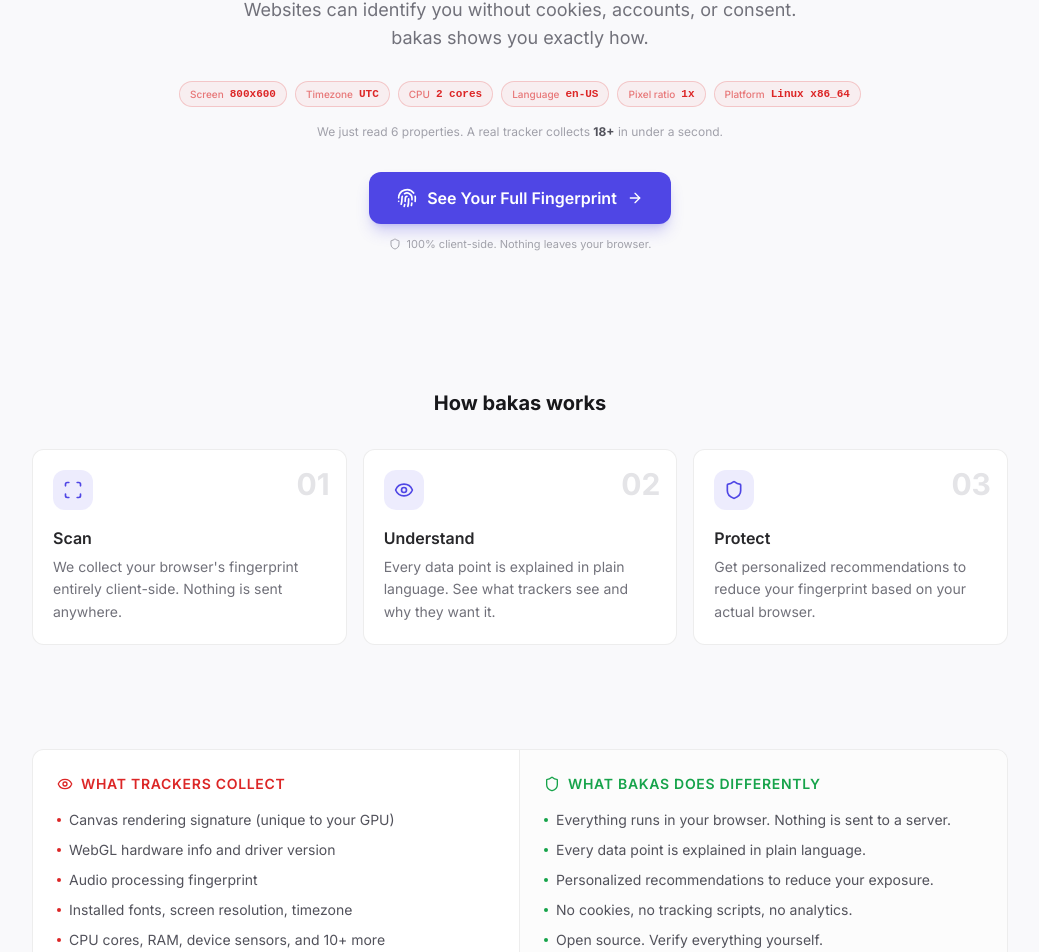
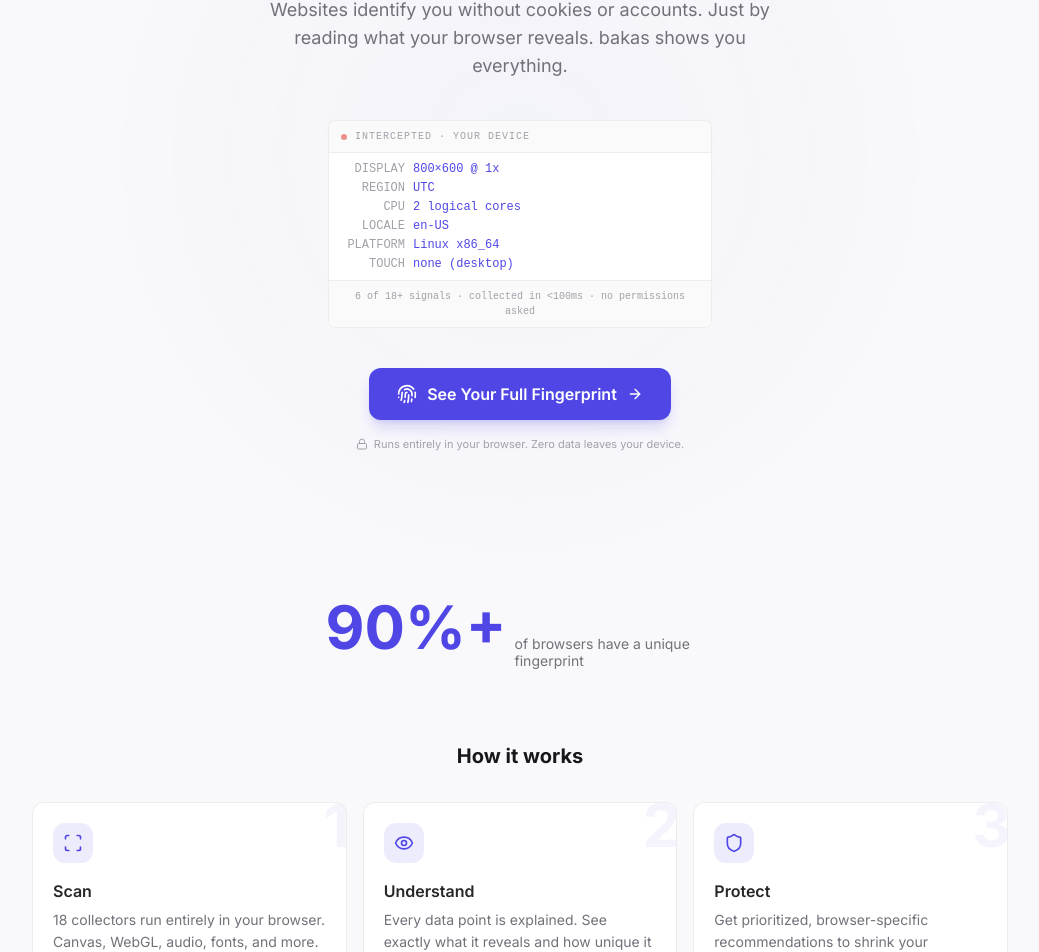
Before and after one commit to mfmadarang/bakas-vercel, a Nuxt app in the folder frontend/: page / in a window 1280 px wide. Shown: the part 337-1289 px from the top of the page, without its empty margins (120-1159 px from the left). Built offline with nearby package versions, Linux system fonts and the light colour scheme.

Commit message:
artistic homepage: glow effect, intercepted file readout, fixed step numbers

```diff
--- a/frontend/pages/index.vue
+++ b/frontend/pages/index.vue
@@ -1,54 +1,56 @@
 <script setup lang="ts">
 /**
- * Homepage — The first thing users see.
+ * Homepage — "Surveillance exposed" aesthetic
  *
- * The live data hook is now a row of compact pills that pop in
- * below the hero subtitle. They look like leaked data tags
- * appearing one by one — small, punchy, and doesn't eat space.
+ * The hero has a subtle animated gradient glow and grid pattern that
+ * evokes the feeling of being scanned. Live browser data types itself
+ * out in a monospace "intercepted file" card. The whole page is designed
+ * to make the user feel like they just caught the internet looking at them.
  */
 
 import {
   Fingerprint, ArrowRight, Eye, Shield, Scan, BookOpen,
-  Monitor, Globe, Cpu, Clock, ChevronRight
+  Monitor, Globe, Cpu, Clock, ChevronRight, Lock
 } from "lucide-vue-next";
 
 const store = useFingerprintStore();
 const router = useRouter();
 
-// ── Live data pills ──
-// Grabbed instantly on mount. Displayed as compact pills.
-const livePills = ref<Array<{ label: string; value: string }>>([]);
+// ── Live data ticker ──
+// Instead of pills, these type out one at a time in a monospace readout
+interface DataLine {
+  label: string;
+  value: string;
+}
+
+const liveLines = ref<DataLine[]>([]);
 const visibleCount = ref(0);
 const allRevealed = ref(false);
 let revealInterval: ReturnType<typeof setInterval> | null = null;
 
-function grabQuickData() {
-  const pills: Array<{ label: string; value: string }> = [];
-
-  pills.push({ label: "Screen", value: `${screen.width}x${screen.height}` });
-  pills.push({ label: "Timezone", value: Intl.DateTimeFormat().resolvedOptions().timeZone.split("/").pop() || "Unknown" });
-
+function grabQuickData(): DataLine[] {
+  const lines: DataLine[] = [];
+  lines.push({ label: "DISPLAY", value: `${screen.width}×${screen.height} @ ${window.devicePixelRatio}x` });
+  lines.push({ label: "REGION", value: Intl.DateTimeFormat().resolvedOptions().timeZone });
   if (navigator.hardwareConcurrency) {
-    pills.push({ label: "CPU", value: `${navigator.hardwareConcurrency} cores` });
+    lines.push({ label: "CPU", value: `${navigator.hardwareConcurrency} logical cores` });
   }
-
-  pills.push({ label: "Language", value: navigator.language });
-  pills.push({ label: "Pixel ratio", value: `${window.devicePixelRatio}x` });
-  pills.push({ label: "Platform", value: navigator.platform });
-
-  return pills;
+  lines.push({ label: "LOCALE", value: navigator.language });
+  lines.push({ label: "PLATFORM", value: navigator.platform });
+  lines.push({ label: "TOUCH", value: navigator.maxTouchPoints > 0 ? `${navigator.maxTouchPoints} points (mobile)` : "none (desktop)" });
+  return lines;
 }
 
 function startReveal() {
   visibleCount.value = 0;
   revealInterval = setInterval(() => {
-    if (visibleCount.value < livePills.value.length) {
+    if (visibleCount.value < liveLines.value.length) {
       visibleCount.value++;
     } else {
       if (revealInterval) clearInterval(revealInterval);
       allRevealed.value = true;
     }
-  }, 350);
+  }, 400);
 }
 
 function startScan() {
@@ -57,8 +59,8 @@
 }
 
 onMounted(() => {
-  livePills.value = grabQuickData();
-  setTimeout(startReveal, 1000);
+  liveLines.value = grabQuickData();
+  setTimeout(startReveal, 1200);
 });
 
 onUnmounted(() => {
@@ -67,21 +69,18 @@
 
 const steps = [
   {
-    number: "01",
     title: "Scan",
-    description: "We collect your browser's fingerprint entirely client-side. Nothing is sent anywhere.",
+    description: "18 collectors run entirely in your browser. Canvas, WebGL, audio, fonts, and more. Nothing is sent anywhere.",
     icon: Scan,
   },
   {
-    number: "02",
     title: "Understand",
-    description: "Every data point is explained in plain language. See what trackers see and why they want it.",
+    description: "Every data point is explained. See exactly what it reveals and how unique it makes you.",
     icon: Eye,
   },
   {
-    number: "03",
     title: "Protect",
-    description: "Get personalized recommendations to reduce your fingerprint based on your actual browser.",
+    description: "Get prioritized, browser-specific recommendations to shrink your fingerprint surface.",
     icon: Shield,
   },
 ];
@@ -90,88 +89,106 @@
 <template>
   <div>
     <!-- ═══ Hero ═══ -->
-    <section class="py-14 sm:py-24">
-      <div class="text-center">
-        <!-- Pill badge -->
-        <div class="inline-flex items-center gap-1.5 px-3 py-1 rounded-full bg-accent/10 dark:bg-accent-dark/10 text-accent dark:text-accent-dark text-xs font-semibold mb-5">
-          <Fingerprint class="w-3.5 h-3.5" />
-          Browser Fingerprint Analyzer
+    <section class="relative py-16 sm:py-28 overflow-hidden">
+      <!-- Background glow — soft radial that pulses subtly -->
+      <div class="absolute inset-0 pointer-events-none overflow-hidden">
+        <div class="absolute top-1/2 left-1/2 -translate-x-1/2 -translate-y-1/2 w-[600px] h-[600px] sm:w-[800px] sm:h-[800px] rounded-full hero-glow" />
       </div>
 
-        <h1 class="text-3xl sm:text-5xl font-bold tracking-tight mb-4 leading-[1.15]">
-          Your browser is talking<br class="hidden sm:block" />
-          about you. <span class="text-accent dark:text-accent-dark">Right now.</span>
+      <div class="relative text-center">
+        <h1 class="text-4xl sm:text-6xl font-bold tracking-tight mb-5 leading-[1.1]">
+          <span class="block text-zinc-800 dark:text-zinc-100">Your browser has a</span>
+          <span class="block text-accent dark:text-accent-dark">unique face.</span>
         </h1>
 
-        <p class="text-base sm:text-lg text-zinc-500 dark:text-zinc-400 max-w-xl mx-auto leading-relaxed mb-6">
-          Websites can identify you without cookies, accounts, or consent.
-          bakas shows you exactly how.
+        <p class="text-base sm:text-lg text-zinc-500 dark:text-zinc-400 max-w-lg mx-auto leading-relaxed mb-10">
+          Websites identify you without cookies or accounts.
+          Just by reading what your browser reveals. bakas shows you everything.
         </p>
 
-        <!-- ── Live data pills ── -->
-        <!-- Compact pills that pop in one by one like leaked browser properties -->
-        <div class="flex flex-wrap items-center justify-center gap-2 mb-3 min-h-[36px]">
-          <TransitionGroup
-            enter-active-class="transition-all duration-300 ease-out"
-            enter-from-class="opacity-0 scale-90 translate-y-1"
-            enter-to-class="opacity-100 scale-100 translate-y-0"
-          >
-            <div
-              v-for="(pill, i) in livePills.slice(0, visibleCount)"
-              :key="pill.label"
-              class="inline-flex items-center gap-1.5 px-2.5 py-1 rounded-full border border-danger/20 dark:border-danger-dark/20 bg-danger/5 dark:bg-danger-dark/5"
-            >
-              <span class="text-[10px] text-danger/60 dark:text-danger-dark/60 font-medium">{{ pill.label }}</span>
-              <span class="text-[11px] font-mono font-semibold text-danger dark:text-danger-dark">{{ pill.value }}</span>
-            </div>
-          </TransitionGroup>
+        <!-- ── Intercepted data readout ── -->
+        <div class="max-w-sm mx-auto mb-10">
+          <div class="rounded-lg border border-black/[0.07] dark:border-white/[0.07] bg-white dark:bg-[#0d0d0d] overflow-hidden text-left">
+            <!-- File header -->
+            <div class="flex items-center gap-2 px-3 py-2 border-b border-black/[0.05] dark:border-white/[0.05] bg-zinc-50 dark:bg-zinc-900/60">
+              <span class="w-1.5 h-1.5 rounded-full bg-danger dark:bg-danger-dark animate-pulse"></span>
+              <span class="text-[10px] font-mono font-medium text-zinc-400 uppercase tracking-widest">intercepted · your device</span>
             </div>
 
-        <!-- Teaser line after all pills revealed -->
+            <!-- Data lines -->
+            <div class="px-3 py-2 font-mono text-xs space-y-[3px]">
+              <div
+                v-for="(line, i) in liveLines"
+                :key="line.label"
+                class="flex gap-2 transition-all duration-300"
+                :class="i < visibleCount ? 'opacity-100' : 'opacity-0 translate-x-1'"
+              >
+                <span class="text-zinc-400 dark:text-zinc-600 w-16 shrink-0 text-right">{{ line.label }}</span>
+                <span class="text-accent dark:text-accent-dark font-medium truncate">{{ line.value }}</span>
+              </div>
+            </div>
+
+            <!-- Footer -->
             <Transition
               enter-active-class="transition-opacity duration-500"
               enter-from-class="opacity-0"
               enter-to-class="opacity-100"
             >
-          <p v-if="allRevealed" class="text-xs text-zinc-400 mb-8">
-            We just read 6 properties. A real tracker collects <strong class="text-zinc-600 dark:text-zinc-300">18+</strong> in under a second.
+              <div
+                v-if="allRevealed"
+                class="px-3 py-2 border-t border-black/[0.05] dark:border-white/[0.05] bg-zinc-50 dark:bg-zinc-900/60"
+              >
+                <p class="text-[10px] font-mono text-zinc-400 text-center">
+                  6 of 18+ signals · collected in &lt;100ms · no permissions asked
                 </p>
+              </div>
             </Transition>
+          </div>
+        </div>
 
         <!-- CTA -->
-        <div>
         <button
           @click="startScan"
-            class="inline-flex items-center gap-2.5 px-7 py-3.5 rounded-xl bg-accent dark:bg-accent-dark text-white font-semibold text-base transition-all shadow-lg shadow-accent/25 dark:shadow-accent-dark/25 hover:shadow-xl hover:shadow-accent/30 dark:hover:shadow-accent-dark/30 hover:opacity-90"
+          class="group inline-flex items-center gap-2.5 px-7 py-3.5 rounded-xl bg-accent dark:bg-accent-dark text-white font-semibold text-base transition-all shadow-lg shadow-accent/20 dark:shadow-accent-dark/20 hover:shadow-xl hover:shadow-accent/30 dark:hover:shadow-accent-dark/30 hover:opacity-90"
         >
           <Fingerprint class="w-5 h-5" />
           See Your Full Fingerprint
-            <ArrowRight class="w-4 h-4" />
+          <ArrowRight class="w-4 h-4 transition-transform group-hover:translate-x-0.5" />
         </button>
 
-          <p class="text-[11px] text-zinc-400 mt-3 flex items-center justify-center gap-1.5">
-            <Shield class="w-3 h-3" />
-            100% client-side. Nothing leaves your browser.
+        <p class="text-[11px] text-zinc-400 mt-4 flex items-center justify-center gap-1.5">
+          <Lock class="w-3 h-3" />
+          Runs entirely in your browser. Zero data leaves your device.
         </p>
       </div>
+    </section>
+
+    <!-- ═══ Divider stat ═══ -->
+    <section class="py-8 text-center">
+      <div class="inline-flex items-baseline gap-2">
+        <span class="text-5xl sm:text-6xl font-bold text-accent dark:text-accent-dark">90%+</span>
+        <span class="text-sm text-zinc-500 dark:text-zinc-400 max-w-[200px] text-left leading-tight">
+          of browsers have a unique fingerprint
+        </span>
       </div>
     </section>
 
     <!-- ═══ How It Works ═══ -->
     <section class="py-10 mb-6">
-      <h2 class="text-xl font-bold text-center mb-8">How bakas works</h2>
+      <h2 class="text-xl font-bold text-center mb-8">How it works</h2>
 
       <div class="grid grid-cols-1 sm:grid-cols-3 gap-4">
         <div
-          v-for="step in steps"
-          :key="step.number"
-          class="relative rounded-xl border border-black/[0.07] dark:border-white/[0.07] bg-white dark:bg-[#111111] p-5 transition-shadow duration-200 hover:shadow-md"
+          v-for="(step, i) in steps"
+          :key="step.title"
+          class="relative rounded-xl border border-black/[0.07] dark:border-white/[0.07] bg-white dark:bg-[#111111] p-5 transition-shadow duration-200 hover:shadow-md overflow-hidden"
         >
-          <!-- Step number -->
-          <span class="text-3xl font-bold text-zinc-200 dark:text-zinc-800 absolute top-4 right-4 select-none">
-            {{ step.number }}
+          <!-- Step number — large, using accent color at very low opacity -->
+          <span class="absolute -top-2 -right-1 text-6xl font-black text-accent/[0.06] dark:text-accent-dark/[0.08] select-none leading-none">
+            {{ i + 1 }}
           </span>
 
+          <div class="relative">
             <div class="w-10 h-10 rounded-xl bg-accent/10 dark:bg-accent-dark/10 flex items-center justify-center mb-4">
               <component :is="step.icon" class="w-5 h-5 text-accent dark:text-accent-dark" />
             </div>
@@ -181,9 +198,10 @@
             </p>
           </div>
         </div>
+      </div>
     </section>
 
-    <!-- ═══ What We Collect ═══ -->
+    <!-- ═══ Trackers vs bakas ═══ -->
     <section class="py-10 mb-6">
       <div class="rounded-xl border border-black/[0.07] dark:border-white/[0.07] bg-white dark:bg-[#111111] overflow-hidden">
         <div class="grid grid-cols-1 sm:grid-cols-2">
@@ -196,23 +214,23 @@
             <ul class="space-y-2.5 text-sm text-zinc-600 dark:text-zinc-400">
               <li class="flex items-start gap-2">
                 <span class="w-1 h-1 rounded-full bg-danger dark:bg-danger-dark mt-2 shrink-0"></span>
-                Canvas rendering signature (unique to your GPU)
+                Canvas rendering unique to your GPU and drivers
               </li>
               <li class="flex items-start gap-2">
                 <span class="w-1 h-1 rounded-full bg-danger dark:bg-danger-dark mt-2 shrink-0"></span>
-                WebGL hardware info and driver version
+                WebGL hardware model and extension list
               </li>
               <li class="flex items-start gap-2">
                 <span class="w-1 h-1 rounded-full bg-danger dark:bg-danger-dark mt-2 shrink-0"></span>
-                Audio processing fingerprint
+                Audio processing signature from your sound card
               </li>
               <li class="flex items-start gap-2">
                 <span class="w-1 h-1 rounded-full bg-danger dark:bg-danger-dark mt-2 shrink-0"></span>
-                Installed fonts, screen resolution, timezone
+                Installed fonts, screen resolution, timezone, locale
               </li>
               <li class="flex items-start gap-2">
                 <span class="w-1 h-1 rounded-full bg-danger dark:bg-danger-dark mt-2 shrink-0"></span>
-                CPU cores, RAM, device sensors, and 10+ more
+                CPU threads, RAM, battery, sensors, and more
               </li>
             </ul>
           </div>
@@ -226,23 +244,23 @@
             <ul class="space-y-2.5 text-sm text-zinc-600 dark:text-zinc-400">
               <li class="flex items-start gap-2">
                 <span class="w-1 h-1 rounded-full bg-safe dark:bg-safe-dark mt-2 shrink-0"></span>
-                Everything runs in your browser. Nothing is sent to a server.
+                100% client-side. Nothing touches a server.
               </li>
               <li class="flex items-start gap-2">
                 <span class="w-1 h-1 rounded-full bg-safe dark:bg-safe-dark mt-2 shrink-0"></span>
-                Every data point is explained in plain language.
+                Every data point explained in plain language.
               </li>
               <li class="flex items-start gap-2">
                 <span class="w-1 h-1 rounded-full bg-safe dark:bg-safe-dark mt-2 shrink-0"></span>
-                Personalized recommendations to reduce your exposure.
+                Personalized recommendations based on your browser.
               </li>
               <li class="flex items-start gap-2">
                 <span class="w-1 h-1 rounded-full bg-safe dark:bg-safe-dark mt-2 shrink-0"></span>
-                No cookies, no tracking scripts, no analytics.
+                Zero cookies. Zero trackers. Zero analytics.
               </li>
               <li class="flex items-start gap-2">
                 <span class="w-1 h-1 rounded-full bg-safe dark:bg-safe-dark mt-2 shrink-0"></span>
-                Open source. Verify everything yourself.
+                Open source. Inspect every line yourself.
               </li>
             </ul>
           </div>
@@ -267,7 +285,7 @@
             <ChevronRight class="w-3.5 h-3.5 text-zinc-300 dark:text-zinc-600 group-hover:text-accent dark:group-hover:text-accent-dark transition-colors" />
           </h3>
           <p class="text-xs text-zinc-500 dark:text-zinc-400 leading-relaxed">
-            Watch a tracking script collect your data in real time. Split-screen simulation using your actual browser.
+            Watch a tracking script collect your data in real time, using your actual browser.
           </p>
         </NuxtLink>
 
@@ -283,7 +301,7 @@
             <ChevronRight class="w-3.5 h-3.5 text-zinc-300 dark:text-zinc-600 group-hover:text-accent dark:group-hover:text-accent-dark transition-colors" />
           </h3>
           <p class="text-xs text-zinc-500 dark:text-zinc-400 leading-relaxed">
-            What fingerprinting is, how it's used, Philippine privacy law, and how to protect yourself.
+            Fingerprinting explained, Philippine privacy law, and how to protect yourself.
           </p>
         </NuxtLink>
 
@@ -299,7 +317,7 @@
             <ChevronRight class="w-3.5 h-3.5 text-zinc-300 dark:text-zinc-600 group-hover:text-accent dark:group-hover:text-accent-dark transition-colors" />
           </h3>
           <p class="text-xs text-zinc-500 dark:text-zinc-400 leading-relaxed">
-            Track how your fingerprint changes over time across browser updates and setting changes.
+            Track how your fingerprint changes across browser updates and setting changes.
           </p>
         </NuxtLink>
       </div>
@@ -317,3 +335,27 @@
     </section>
   </div>
 </template>
+
+<style scoped>
+/* Hero background glow — slow breathing animation */
+.hero-glow {
+  background: radial-gradient(circle, #4f46e5 0%, transparent 70%);
+  opacity: 0.06;
+  animation: slow-pulse 8s ease-in-out infinite;
+}
+
+:global(.dark) .hero-glow {
+  background: radial-gradient(circle, #6366f1 0%, transparent 70%);
+  opacity: 0.04;
+}
+
+@keyframes slow-pulse {
+  0%, 100% {
+    transform: translate(-50%, -50%) scale(1);
+  }
+  50% {
+    transform: translate(-50%, -50%) scale(1.15);
+    opacity: 0.03;
+  }
+}
+</style>
```
Lines whose indentation alone changed are shown as unchanged.
